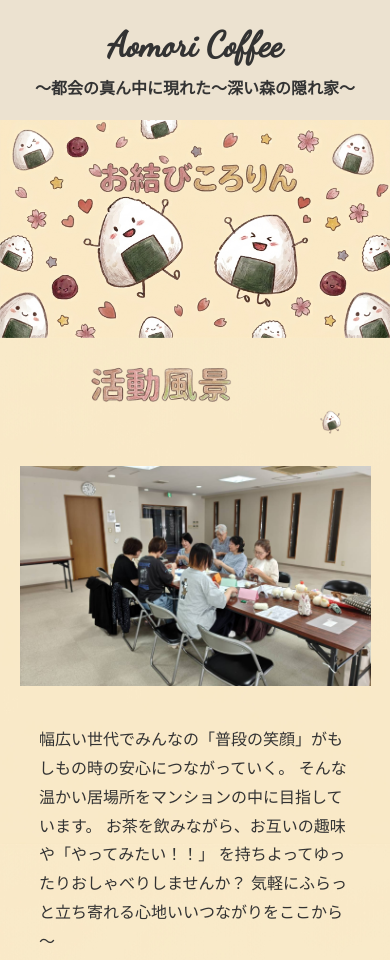
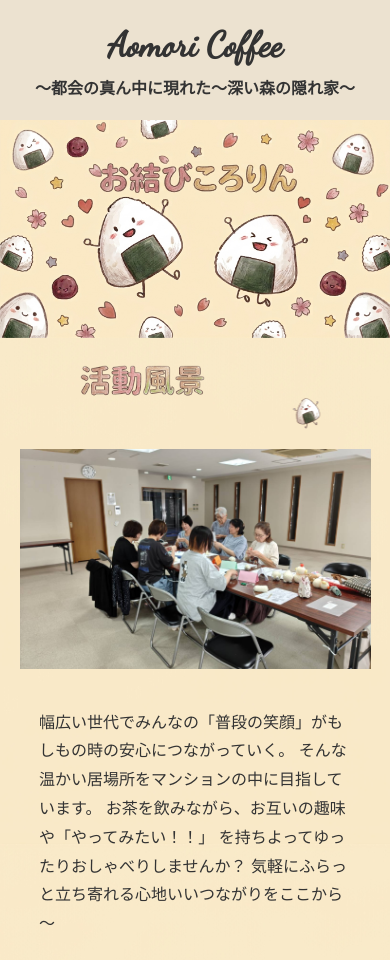
Before and after one commit to 8fyn4sn9jb-jpg/mansion-event, a plain HTML site: page index.html in a window 390 px wide. Shown: the top 960 px of the page. Drawn offline with Linux system fonts and the light colour scheme; a web font is replaced by a local one.

Commit message:
Update style.css

```diff
--- a/assets/css/style.css
+++ b/assets/css/style.css
@@ -306,16 +306,16 @@
 
 /* 活動風景の文字画像 */
 .message-title .message-logo {
-    width: 65%;
-    max-width: 500px;
+    width: 75%;
+    max-width: 550px;
     height: auto;
     object-fit: contain;
 }
 
 /* おにぎりキャラクター */
 .message-title .message-character {
-    width: 80px;
-    height: 80px;
+    width: 110px;
+    height: 110px;
     object-fit: contain;
 }
 
@@ -326,20 +326,25 @@
     margin: 0;
 }
 
-/* スマートフォン用 */
 @media screen and (max-width: 600px) {
     .message-title {
+        display: flex;
+        justify-content: flex-start;
+        align-items: center;
         gap: 5px;
+        padding-left: 5%;
     }
 
     .message-title .message-logo {
-        width: 70%;
+        width: 65%;
         max-width: 350px;
+        height: auto;
     }
 
     .message-title .message-character {
-        width: 65px;
-        height: 65px;
+        width: 85px;
+        height: 85px;
+        object-fit: contain;
     }
 
     .message {
```
